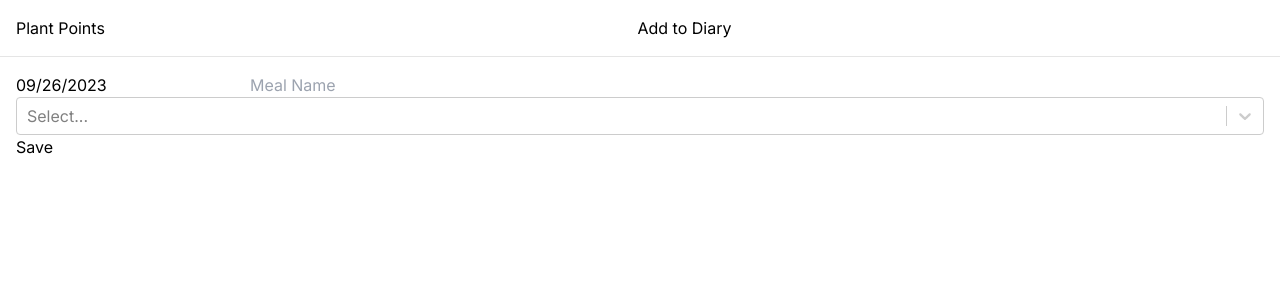
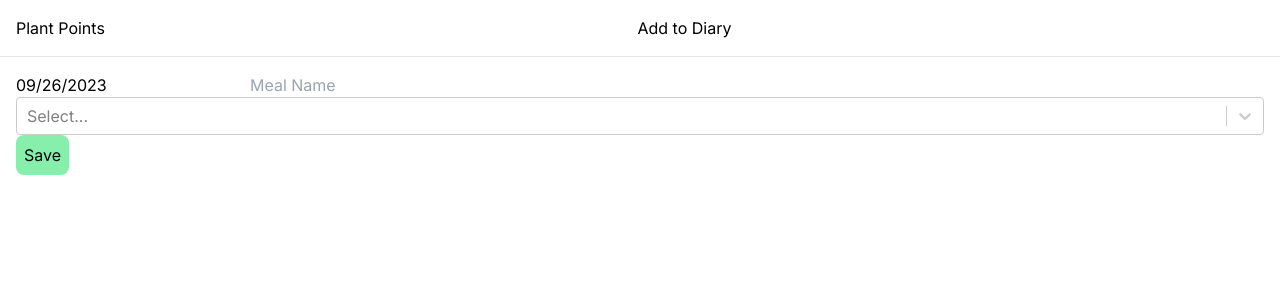
Before and after one commit to ev-th/plant-points, a Next.js app: page /meals/new in a window 1280 px wide. Shown: the top 300 px of the page. Built offline with nearby package versions, Linux system fonts and the light colour scheme; no server answers; the database is empty.

Commit message:
Style save button

```diff
--- a/components/MealForm.tsx
+++ b/components/MealForm.tsx
@@ -100,7 +100,7 @@ const MealForm = ({ ingredientOptions, meal }) => {
         />
         <p>{errors.ingredients?.message}</p>
 
-        <button type="submit">Save</button>
+        <button className="bg-green-300 rounded-lg p-2" type="submit">Save</button>
         {meal && <button className="bg-red-300 rounded-lg p-2" onClick={handleDelete}>Delete</button>}
       </form>
     </div>
```
